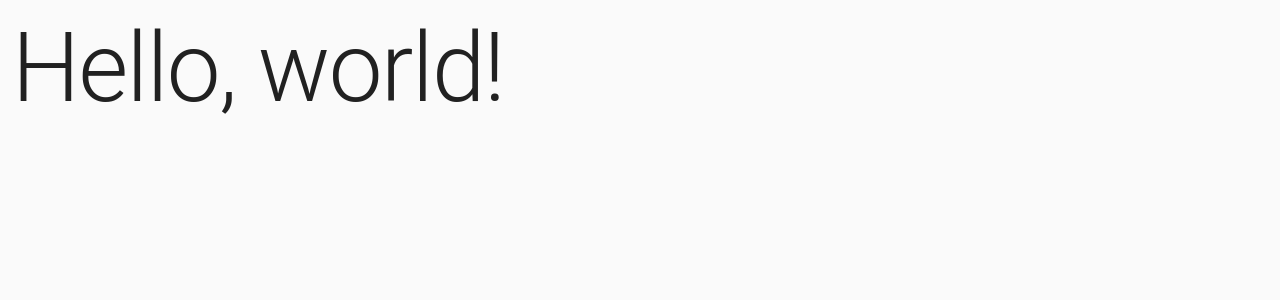
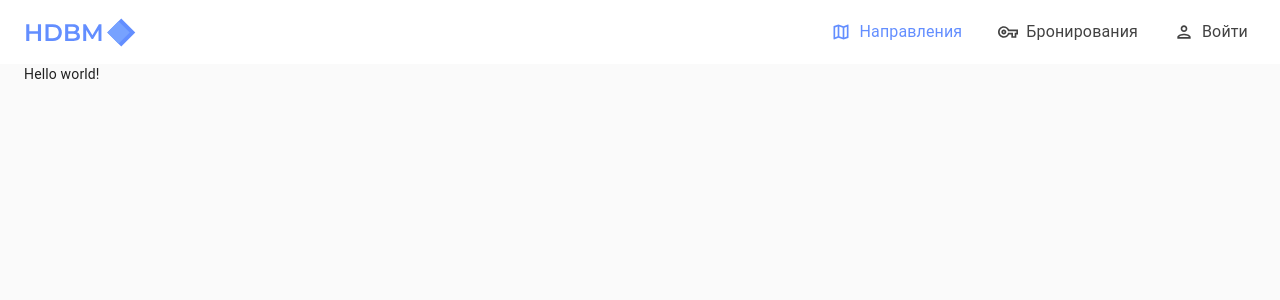
Before and after one commit to vladislavkn/hdbm, a Next.js app: page / in a window 1280 px wide. Shown: the top 300 px of the page. Built offline with nearby package versions, Linux system fonts and the light colour scheme.

Commit message:
add navigation and layout

```diff
--- /dev/null
+++ b/components/DesktopNavigationLink.tsx
@@ -0,0 +1,48 @@
+import {
+  Button,
+  colors,
+  makeStyles,
+  Theme,
+  Typography,
+} from "@material-ui/core";
+import Link from "next/link";
+import { useRouter } from "next/router";
+import { Route } from "@root/lib/routes";
+
+type DesktopNavigationLinkProps = {
+  route: Route;
+};
+
+const useStyles = makeStyles((theme: Theme) => ({
+  desktopNavItem: {
+    marginLeft: theme.spacing(3),
+    color: colors.grey[800],
+    textTransform: "none",
+    [theme.breakpoints.down("sm")]: {
+      display: "none",
+    },
+  },
+}));
+
+export const DesktopNavigationLink = ({
+  route,
+}: DesktopNavigationLinkProps) => {
+  const { href, icon: Icon, text } = route;
+  const classes = useStyles();
+  const active = useRouter().pathname === href;
+
+  return (
+    <Link href={href}>
+      <Button
+        startIcon={<Icon color={active ? "primary" : "inherit"} />}
+        className={classes.desktopNavItem}
+      >
+        <Typography variant="subtitle1" color={active ? "primary" : "inherit"}>
+          {text}
+        </Typography>
+      </Button>
+    </Link>
+  );
+};
+
+export default DesktopNavigationLink;
--- /dev/null
+++ b/components/DrawerMenu.tsx
@@ -0,0 +1,54 @@
+import {
+  Divider,
+  Drawer,
+  IconButton,
+  List,
+  ListSubheader,
+  makeStyles,
+  Theme,
+} from "@material-ui/core";
+import { useState } from "react";
+import { Menu } from "@material-ui/icons";
+import routes from "@root/lib/routes";
+import MobileNavigationLink from "./MobileNavigationLink";
+
+const useStyles = makeStyles((theme: Theme) => ({
+  openMenuButton: {
+    [theme.breakpoints.up("md")]: {
+      display: "none",
+    },
+  },
+}));
+
+const DrawerMenu = () => {
+  const [open, setOpen] = useState<boolean>(false);
+  const classes = useStyles();
+
+  return (
+    <>
+      <IconButton
+        onClick={() => setOpen(true)}
+        edge="start"
+        className={classes.openMenuButton}
+      >
+        <Menu />
+      </IconButton>
+      <Drawer anchor="left" open={open} onClose={() => setOpen(false)}>
+        <List
+          subheader={
+            <>
+              <ListSubheader>Hotel Digital Business Management</ListSubheader>
+              <Divider />
+            </>
+          }
+        >
+          {routes.map((route) => (
+            <MobileNavigationLink route={route} key={route.text} />
+          ))}
+        </List>
+      </Drawer>
+    </>
+  );
+};
+
+export default DrawerMenu;
--- /dev/null
+++ b/components/Layout.tsx
@@ -0,0 +1,26 @@
+import { Container } from "@material-ui/core";
+import Head from "next/head";
+import { ReactNode } from "react";
+import Navigation from "./Navigation";
+
+type LayoutProps = {
+  title?: string;
+  children?: ReactNode | ReactNode[];
+  navigation?: () => JSX.Element;
+};
+
+const Layout = (props: LayoutProps) => {
+  const { title, children, navigation: CustomNavigation } = props;
+
+  return (
+    <>
+      <Head>
+        <title>{title}</title>
+      </Head>
+      {CustomNavigation ? <CustomNavigation /> : <Navigation />}
+      <Container>{children}</Container>
+    </>
+  );
+};
+
+export default Layout;
--- /dev/null
+++ b/components/MobileNavigationLink.tsx
@@ -0,0 +1,26 @@
+import { ListItem, ListItemIcon, ListItemText } from "@material-ui/core";
+import Link from "next/link";
+import { useRouter } from "next/router";
+import { Route } from "@root/lib/routes";
+
+type DesktopNavigationLinkProps = {
+  route: Route;
+};
+
+export const MobileNavigationLink = ({ route }: DesktopNavigationLinkProps) => {
+  const { href, icon: Icon, text } = route;
+  const active = useRouter().pathname === href;
+
+  return (
+    <Link href={href}>
+      <ListItem component="a" button>
+        <ListItemIcon>
+          <Icon color={active ? "primary" : "inherit"} />
+        </ListItemIcon>
+        <ListItemText color={active ? "primary" : "inherit"} primary={text} />
+      </ListItem>
+    </Link>
+  );
+};
+
+export default MobileNavigationLink;
--- /dev/null
+++ b/components/Navigation.tsx
@@ -0,0 +1,54 @@
+import { makeStyles, Theme } from "@material-ui/core/styles";
+import AppBar from "@material-ui/core/AppBar";
+import Toolbar from "@material-ui/core/Toolbar";
+import { Box, colors } from "@material-ui/core";
+import Image from "next/image";
+import Link from "next/link";
+import DesktopNavigationLink from "./DesktopNavigationLink";
+import routes from "@root/lib/routes";
+import DrawerMenu from "./DrawerMenu";
+
+const useStyles = makeStyles({
+  appBar: {
+    backgroundColor: "white",
+    color: colors.grey[700],
+  },
+  logo: {
+    alignItems: "center",
+    display: "flex",
+    flexGrow: 1,
+  },
+  logoLink: {
+    alignItems: "center",
+    display: "flex",
+  },
+});
+
+const Navigation = () => {
+  const classes = useStyles();
+
+  return (
+    <AppBar position="static" elevation={0} className={classes.appBar}>
+      <Toolbar>
+        <DrawerMenu />
+        <Box className={classes.logo}>
+          <Link href="/">
+            <a className={classes.logoLink}>
+              <Image
+                src="/logo.svg"
+                width={112}
+                height={29}
+                layout="intrinsic"
+              />
+            </a>
+          </Link>
+        </Box>
+        {routes.map((route) => (
+          <DesktopNavigationLink route={route} key={route.text} />
+        ))}
+      </Toolbar>
+    </AppBar>
+  );
+};
+
+export default Navigation;
--- /dev/null
+++ b/lib/routes.ts
@@ -0,0 +1,33 @@
+import { SvgIconTypeMap } from "@material-ui/core";
+import { OverridableComponent } from "@material-ui/core/OverridableComponent";
+import {
+  MapOutlined,
+  PersonOutlined,
+  VpnKeyOutlined,
+} from "@material-ui/icons";
+
+export type Route = {
+  href: string;
+  icon: OverridableComponent<SvgIconTypeMap<{}, "svg">>;
+  text: string;
+};
+
+const routes: Route[] = [
+  {
+    text: "Направления",
+    icon: MapOutlined,
+    href: "/",
+  },
+  {
+    text: "Бронирования",
+    icon: VpnKeyOutlined,
+    href: "/bookings",
+  },
+  {
+    text: "Войти",
+    icon: PersonOutlined,
+    href: "/login",
+  },
+];
+
+export default routes;
--- a/pages/index.tsx
+++ b/pages/index.tsx
@@ -1,16 +1,5 @@
-import { makeStyles, Typography } from "@material-ui/core";
-
-const useStyles = makeStyles({
-  title: {
-    padding: 12,
-  },
-});
+import Layout from "@components/Layout";
 
 export default function Home() {
-  const classes = useStyles();
-  return (
-    <Typography className={classes.title} variant="h1">
-      Hello, world!
-    </Typography>
-  );
+  return <Layout>Hello world!</Layout>;
 }
--- a/theme.ts
+++ b/theme.ts
@@ -1,3 +1,15 @@
 import { createMuiTheme } from "@material-ui/core/styles";
+import { PaletteColorOptions } from "@material-ui/core/styles/createPalette";
 
-export default createMuiTheme();
+const primary: PaletteColorOptions = {
+  light: "#81A3FF",
+  main: "#638EFF",
+  dark: "#577CDD",
+  contrastText: "white",
+};
+
+export default createMuiTheme({
+  palette: {
+    primary,
+  },
+});
```
Also changed, not shown: tsconfig.json (+7 -8 lines), public/logo.svg (added), 1 other file (tests, documents, lock files or other folders).
